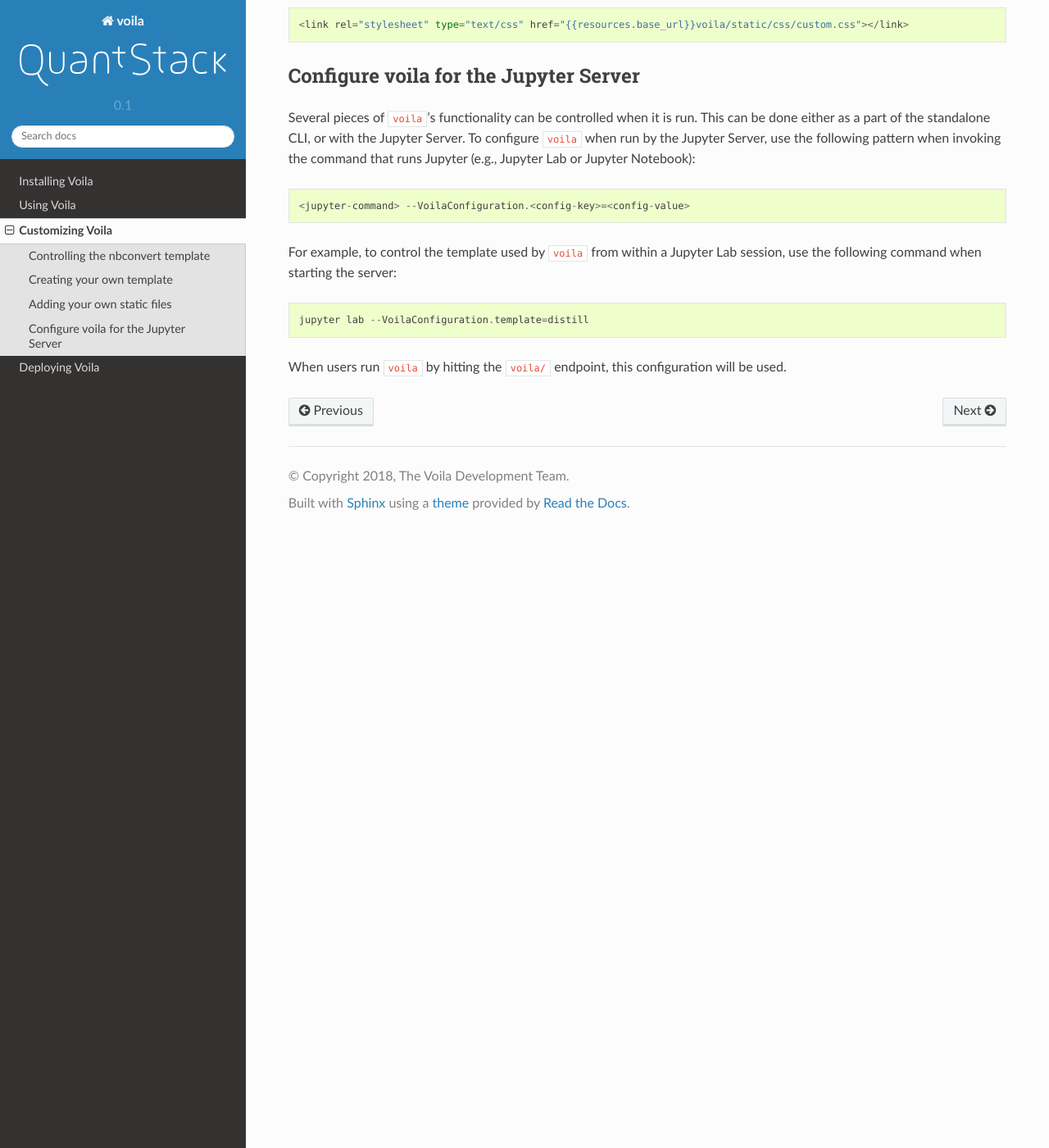
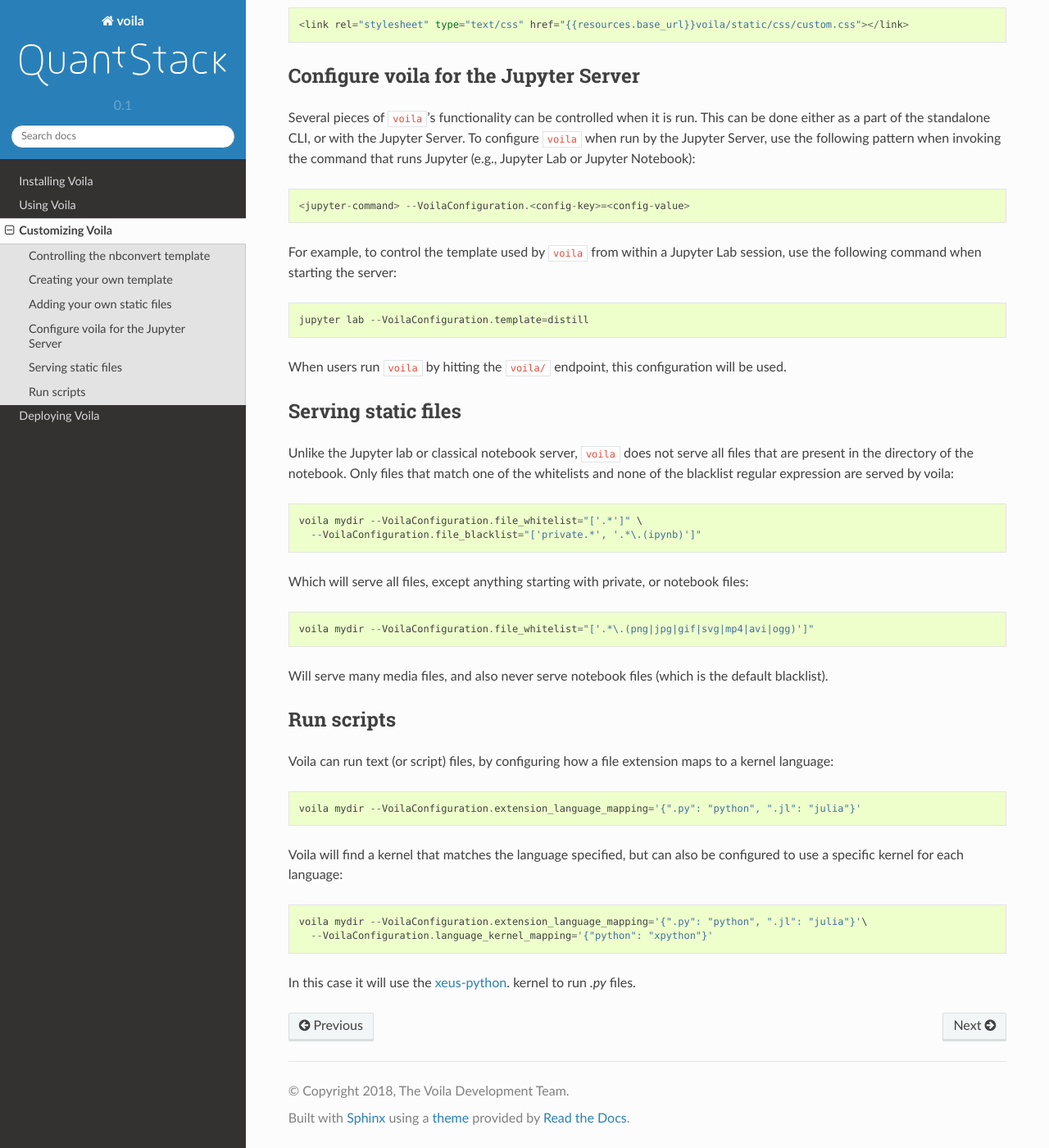
Before and after one commit to voila-dashboards/voila, a Sphinx documentation site: the page built from docs/source/customize.rst, in a window 1280 px wide and 1400 px high, scrolled down 3207 px. Shown: the whole window at 82% size. Built offline with Sphinx 7.4.7 and the Read the Docs theme 2.0.0, drawn with Linux system fonts in a browser that asks for light colours.

Commit message:
docs: descript script support and static files

```diff
--- a/docs/source/customize.rst
+++ b/docs/source/customize.rst
@@ -183,3 +183,36 @@
 
 When users run ``voila`` by hitting the ``voila/`` endpoint, this configuration
 will be used.
+
+Serving static files
+====================
+
+Unlike the Jupyter lab or classical notebook server, ``voila`` does not serve
+all files that are present in the directory of the notebook. Only files that
+match one of the whitelists and none of the blacklist regular expression are
+served by voila::
+
+    voila mydir --VoilaConfiguration.file_whitelist="['.*']" \
+      --VoilaConfiguration.file_blacklist="['private.*', '.*\.(ipynb)']"
+
+Which will serve all files, except anything starting with private, or notebook files::
+
+   voila mydir --VoilaConfiguration.file_whitelist="['.*\.(png|jpg|gif|svg|mp4|avi|ogg)']"
+
+Will serve many media files, and also never serve notebook files (which is the default blacklist).
+
+Run scripts
+===========
+
+Voila can run text (or script) files, by configuring how a file extension maps to a kernel language::
+
+   voila mydir --VoilaConfiguration.extension_language_mapping='{".py": "python", ".jl": "julia"}'
+
+Voila will find a kernel that matches the language specified, but can also be
+configured to use a specific kernel for each language::
+
+   voila mydir --VoilaConfiguration.extension_language_mapping='{".py": "python", ".jl": "julia"}'\
+     --VoilaConfiguration.language_kernel_mapping='{"python": "xpython"}'
+
+In this case it will use the `xeus-python
+<https://github.com/QuantStack/xeus-python/>`_. kernel to run `.py` files.
```
